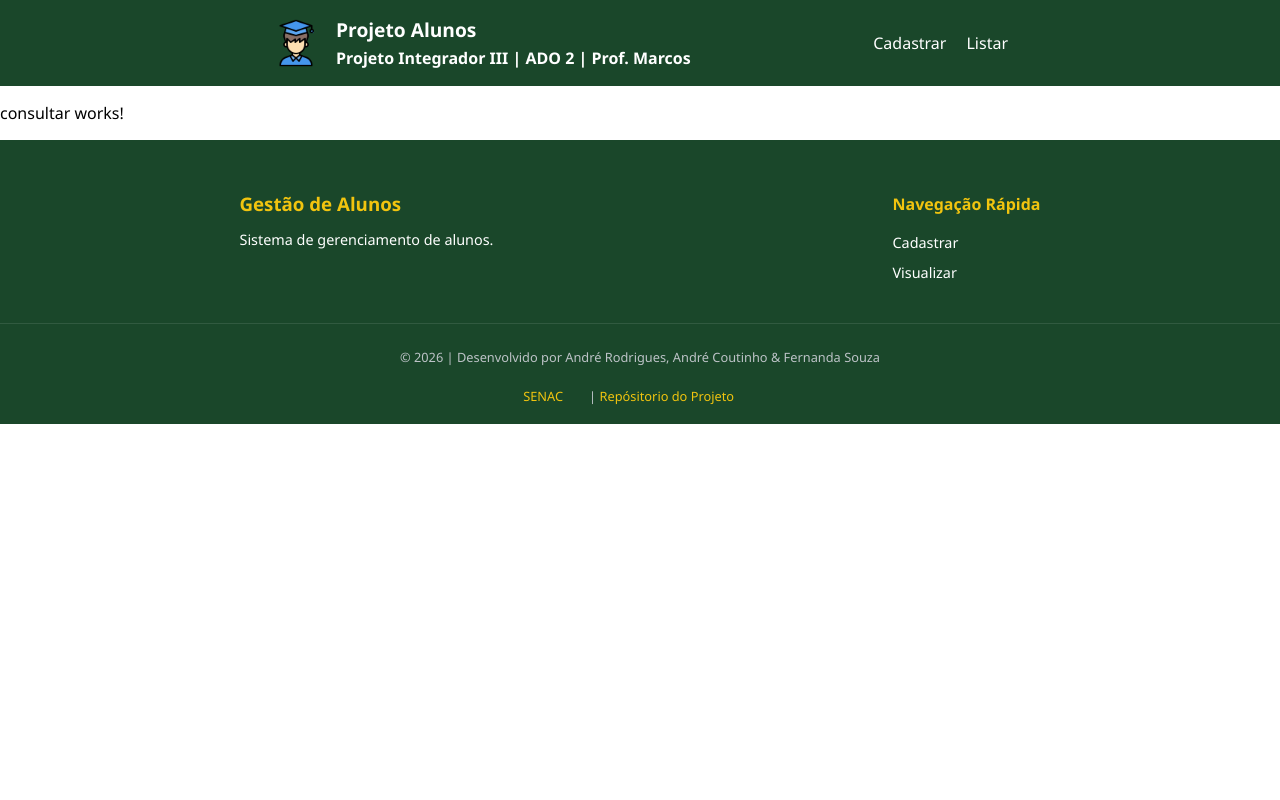
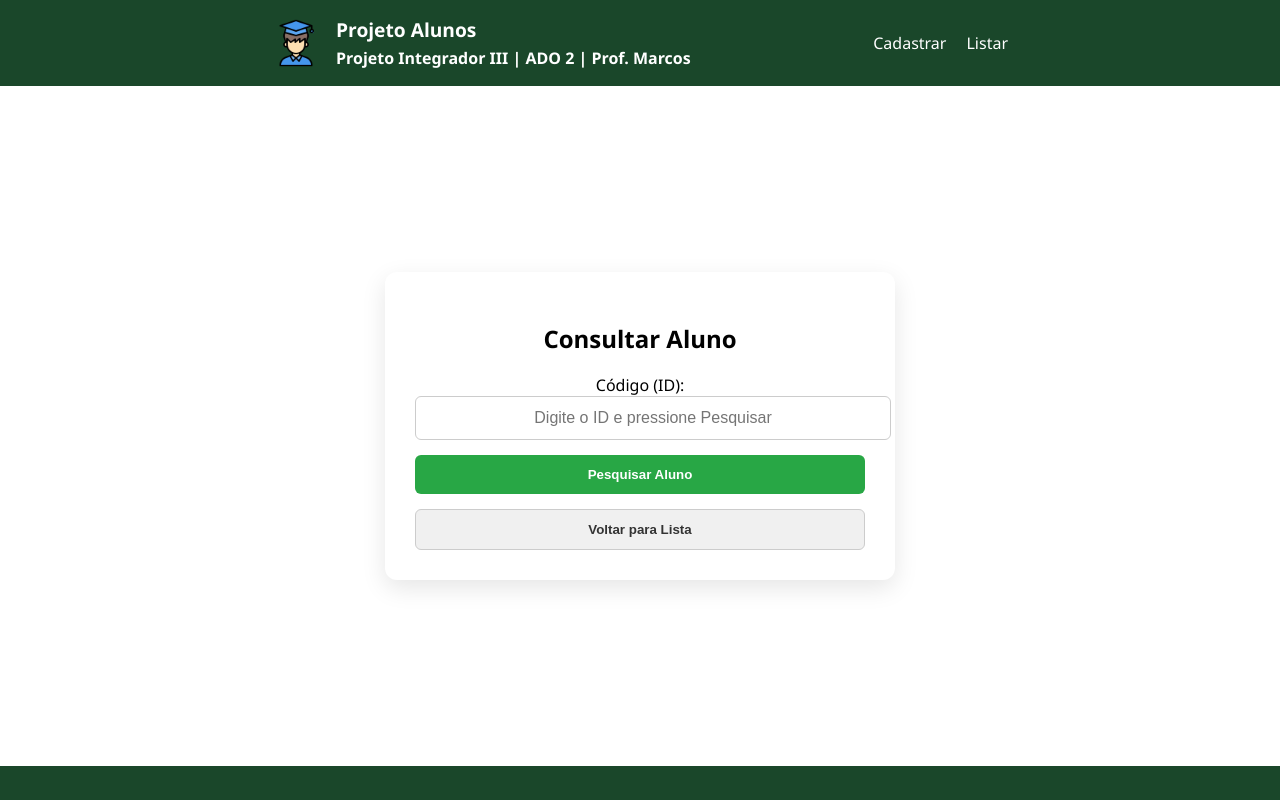
Before and after one commit to oandredev/projeto-pi-alunos, an Angular app: page / in a window 1280 px wide. Both pictures are taken after a click on the element 229 px from the left and 559 px from the top of the page. Shown: the top 800 px of the page. Built offline with nearby package versions, Linux system fonts and the light colour scheme.

Commit message:
feat: implementa tela de consulta de alunos por ID

```diff
--- a/src/app/pages/consultar/consultar.css
+++ b/src/app/pages/consultar/consultar.css
@@ -0,0 +1,69 @@
+/* Reutilizando as bases que você já aprovou */
+.container-excluir {
+    display: flex;
+    justify-content: center;
+    align-items: center;
+    min-height: 80vh;
+    padding: 20px;
+}
+
+.card-formulario-excluir {
+    background-color: #ffffff;
+    width: 100%;
+    max-width: 450px;
+    padding: 30px;
+    border-radius: 12px;
+    box-shadow: 0 8px 24px rgba(0, 0, 0, 0.1);
+    text-align: center;
+}
+
+.input-simples {
+    width: 100%;
+    padding: 12px;
+    border: 1px solid #ccc;
+    border-radius: 6px;
+    text-align: center;
+    font-size: 16px;
+}
+
+.btn-pesquisar {
+    width: 100%;
+    background-color: #28a745; /* Verde para busca/sucesso */
+    color: white;
+    padding: 12px;
+    border: none;
+    border-radius: 6px;
+    font-weight: bold;
+    cursor: pointer;
+    margin-top: 15px;
+    transition: background 0.3s;
+}
+
+.btn-pesquisar:hover {
+    background-color: #218838;
+}
+
+.resultado-consulta {
+    margin-top: 20px;
+    text-align: left; /* Dados alinhados à esquerda para leitura */
+    background: #f8f9fa;
+    padding: 15px;
+    border-radius: 8px;
+    border-left: 5px solid #28a745;
+}
+
+.btn-voltar {
+    width: 100%;
+    background-color: #f0f0f0;
+    color: #333;
+    padding: 12px;
+    border: 1px solid #ccc;
+    border-radius: 6px;
+    font-weight: bold;
+    cursor: pointer;
+    transition: background 0.3s;
+}
+
+.btn-voltar:hover {
+    background-color: #e2e6ea;
+}
--- a/src/app/pages/consultar/consultar.html
+++ b/src/app/pages/consultar/consultar.html
@@ -1 +1,32 @@
-<p>consultar works!</p>
+<main class="container-excluir"> <div class="card-formulario-excluir">
+    <h2>Consultar Aluno</h2>
+
+    <div class="campo">
+      <label>Código (ID):</label>
+      <input
+        type="text"
+        class="input-simples"
+        [(ngModel)]="idBusca"
+        (input)="validarSomenteNumeros()"
+        placeholder="Digite o ID e pressione Pesquisar"
+      >
+    </div>
+
+    <button class="btn-pesquisar" (click)="pesquisar()">
+      Pesquisar Aluno
+    </button>
+
+    <div class="resultado-consulta" *ngIf="aluno">
+      <hr>
+      <p><strong>Nome:</strong> {{ aluno.nome }}</p>
+      <p><strong>RA:</strong> {{ aluno.ra }}</p>
+      <p><strong>CEP:</strong> {{ aluno.cep }}</p>
+      <p><strong>Nota 01:</strong> {{ aluno.nota01 }}</p>
+      <p><strong>Nota 02:</strong> {{ aluno.nota02 }}</p>
+    </div>
+
+    <button class="btn-voltar" routerLink="/listagem" style="margin-top: 15px;">
+      Voltar para Lista
+    </button>
+  </div>
+</main>
--- a/src/app/pages/consultar/consultar.ts
+++ b/src/app/pages/consultar/consultar.ts
@@ -1,11 +1,40 @@
 import { Component } from '@angular/core';
+import { CommonModule } from '@angular/common';
+import { FormsModule } from '@angular/forms';
+import { AlunosService } from '../../core/services/alunos';
+import { RouterLink } from '@angular/router';
 
 @Component({
   selector: 'app-consultar',
-  imports: [],
+  standalone: true,
+  imports: [FormsModule, CommonModule, RouterLink],
   templateUrl: './consultar.html',
-  styleUrl: './consultar.css',
+  styleUrl: './consultar.css'
 })
 export class Consultar {
+  idBusca: string = '';
+  aluno: any = null;
 
+  constructor(private alunosService: AlunosService) {}
+
+  validarSomenteNumeros() {
+    this.idBusca = this.idBusca.replace(/\D/g, '');
+  }
+
+  pesquisar() {
+    if (!this.idBusca) {
+      alert('Por favor, digite um ID.');
+      return;
+    }
+
+    this.alunosService.buscarPorId(this.idBusca).subscribe({
+      next: (dados) => {
+        this.aluno = dados;
+      },
+      error: () => {
+        alert('Aluno não encontrado!');
+        this.aluno = null;
+      }
+    });
+  }
 }
```
Also changed, not shown: 1 other file (tests, documents, lock files or other folders).
